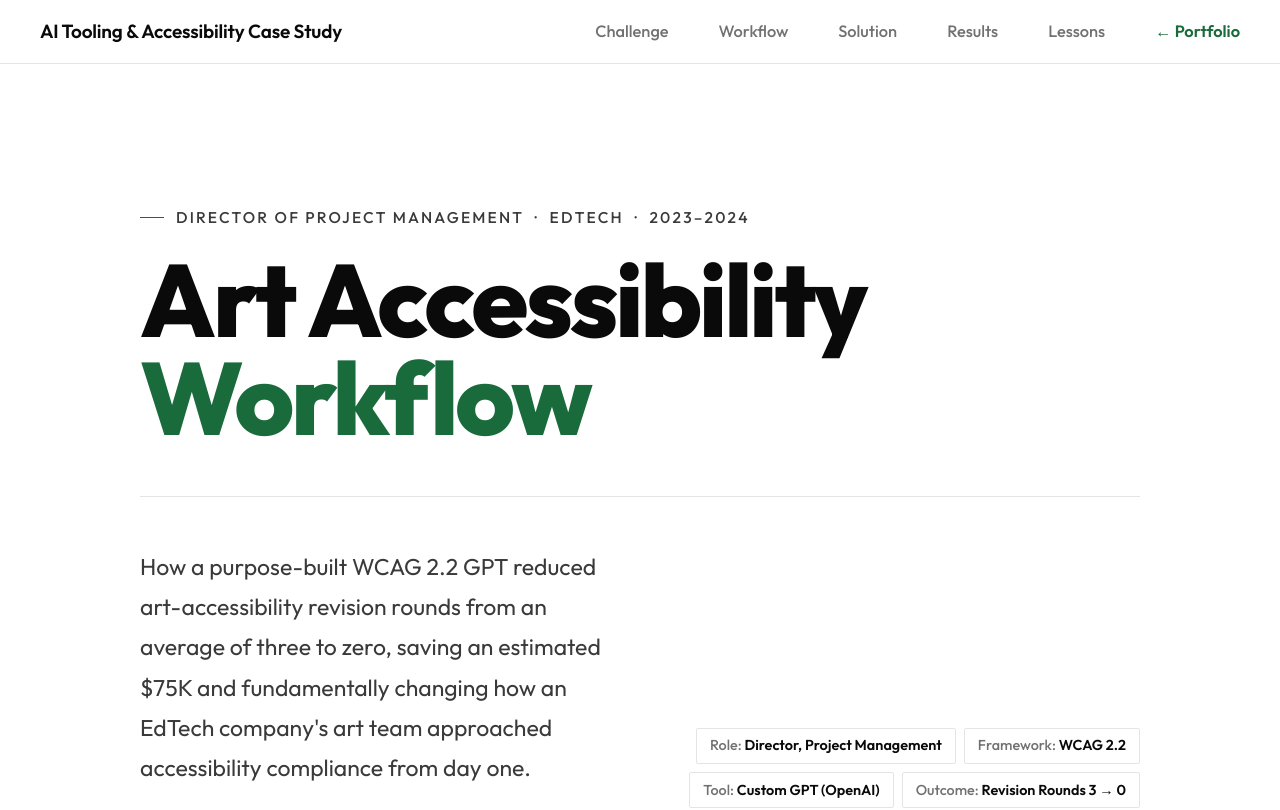
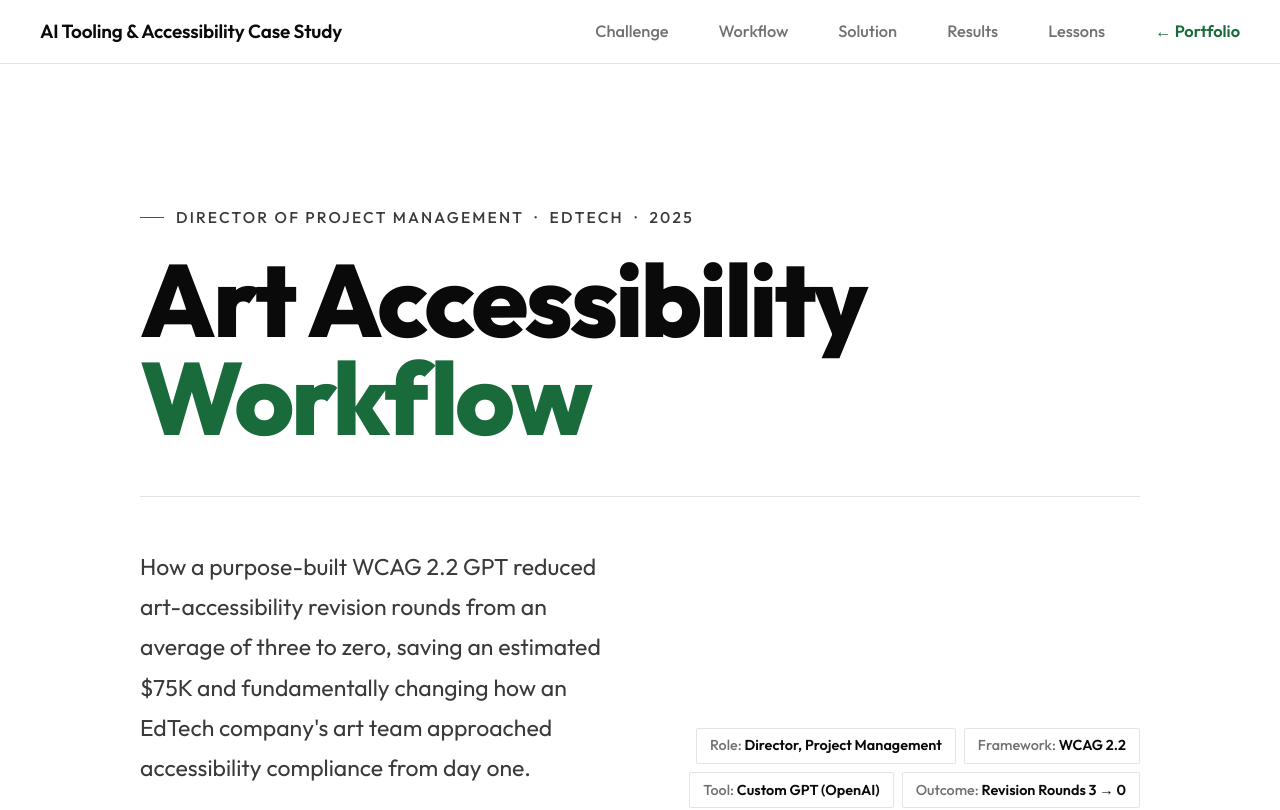
Before and after one commit to JohnWP8253/jp_ai_portfolio, a React (Vite) app: page /case-study-accessibility-tech-check in a window 1280 px wide. Shown: the top 810 px of the page. Built offline with nearby package versions, Linux system fonts and the light colour scheme.

Commit message:
main update - correct dates for case study

```diff
--- a/src/pages/CaseStudyAccessibilityTechCheck.jsx
+++ b/src/pages/CaseStudyAccessibilityTechCheck.jsx
@@ -24,7 +24,7 @@ export default function CaseStudyAccessibilityTechCheck() {
 
       <section className="cs-hero">
         <div className="cs-hero-inner">
-          <p className="cs-hero-label">Director of Project Management &nbsp;·&nbsp; EdTech &nbsp;·&nbsp; 2023–2024</p>
+          <p className="cs-hero-label">Director of Project Management &nbsp;·&nbsp; EdTech &nbsp;·&nbsp; 2025</p>
           <h1>Art Accessibility<br /><em>Workflow</em></h1>
           <div className="cs-hero-bottom">
             <p className="cs-hero-sub">
```
